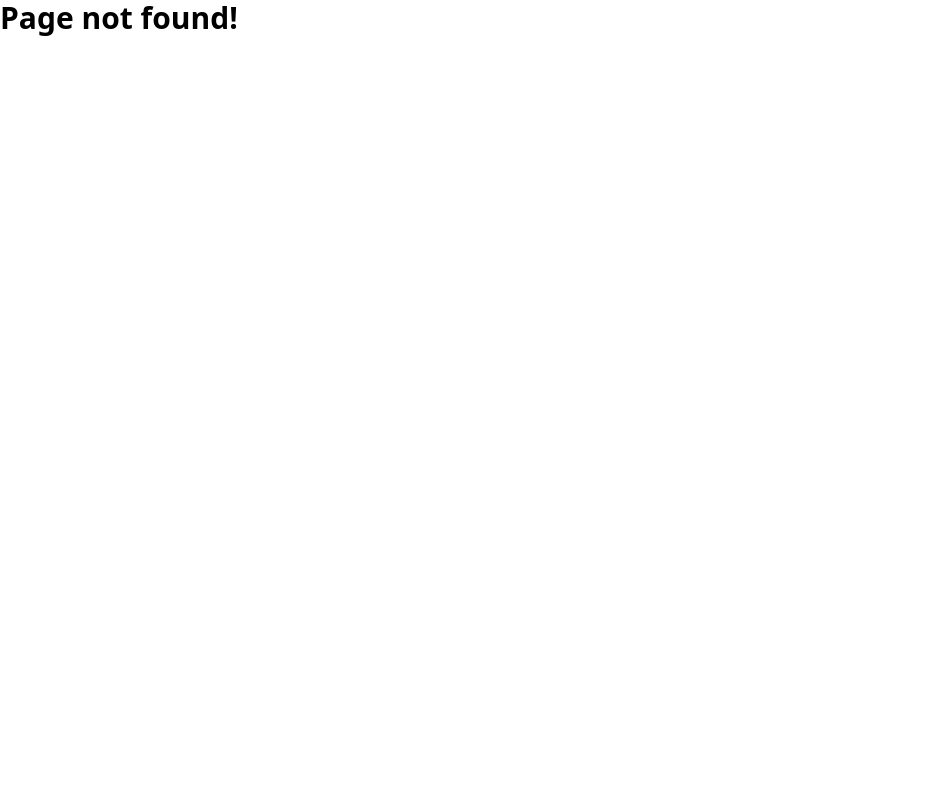
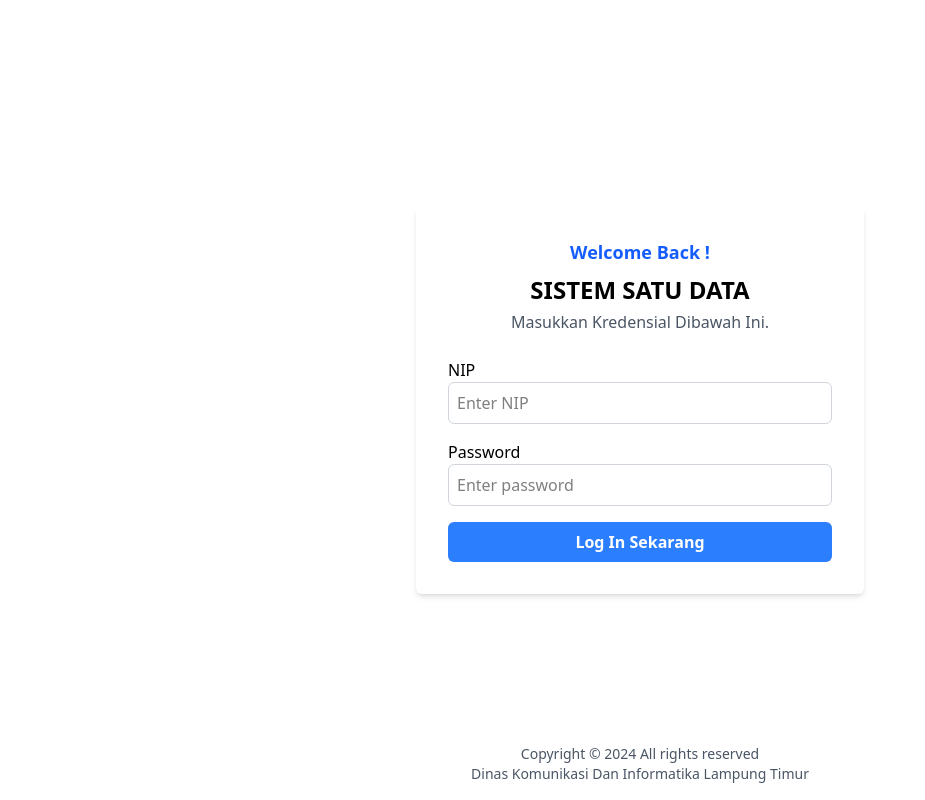
Before and after one commit to misdarmanto/clone_web, a React (Vite) app: page /login in a window 1280 px wide. Before the commit this address had no page. Shown: the whole page, without its empty margins (0-925 px from the left). Built offline with nearby package versions, Linux system fonts and the light colour scheme.

Commit message:
feat: setup zod validation and create ui for login page

```diff
--- a/package.json
+++ b/package.json
@@ -12,11 +12,14 @@
     "build-storybook": "storybook build"
   },
   "dependencies": {
+    "@hookform/resolvers": "^5.0.1",
     "@tailwindcss/vite": "^4.1.8",
     "react": "^19.1.0",
     "react-dom": "^19.1.0",
+    "react-hook-form": "^7.57.0",
     "react-icons": "^5.5.0",
-    "react-router-dom": "^7.6.1"
+    "react-router-dom": "^7.6.1",
+    "zod": "^3.25.49"
   },
   "devDependencies": {
     "@chromatic-com/storybook": "^4.0.0",
--- a/src/components/header/Navbar.tsx
+++ b/src/components/header/Navbar.tsx
@@ -1,6 +1,7 @@
 import { useState } from "react";
 import Icon from "../../assets/icon.png";
 import Button from "../buttons/Button";
+import { useNavigate } from "react-router-dom";
 
 type MenuItem = {
   label: string;
@@ -12,8 +13,14 @@ interface NavbarProps {
 }
 
 export default function Navbar({ menuItems = [] }: NavbarProps) {
+  const navigate = useNavigate();
+
   const [isMenuOpen, setIsMenuOpen] = useState(false);
   const toggleMenu = () => setIsMenuOpen(!isMenuOpen);
+
+  const handleLogin = () => {
+    navigate("/login");
+  };
 
   return (
     <nav>
@@ -79,7 +86,7 @@ export default function Navbar({ menuItems = [] }: NavbarProps) {
 
           {/* Login button (desktop) */}
           <div className="hidden lg:block">
-            <Button>Login</Button>
+            <Button onClick={handleLogin}>Login</Button>
           </div>
         </div>
       </div>
@@ -97,7 +104,7 @@ export default function Navbar({ menuItems = [] }: NavbarProps) {
             </a>
           ))}
           <div>
-            <Button>Login</Button>
+            <Button onClick={handleLogin}>Login</Button>
           </div>
         </div>
       </div>
--- a/src/pages/HomeView.tsx
+++ b/src/pages/HomeView.tsx
@@ -1,7 +1,7 @@
 import heroImage from "../assets/hero.png";
 import cardImage from "../assets/card-image.png";
 import whyMeImage from "../assets/whyme.png";
-import Button from "../components/Button";
+import Button from "../components/buttons/Button";
 
 export default function HomeView() {
   return (
@@ -127,8 +127,6 @@ export default function HomeView() {
           />
         </div>
       </div>
-
-
     </div>
   );
 }
--- /dev/null
+++ b/src/pages/LoginView.tsx
@@ -0,0 +1,82 @@
+import { useForm } from "react-hook-form";
+import { zodResolver } from "@hookform/resolvers/zod";
+import { loginSchema, type LoginFormData } from "../schema/loginSchema";
+export default function LoginView() {
+  const {
+    register,
+    handleSubmit,
+    formState: { errors },
+  } = useForm<LoginFormData>({
+    resolver: zodResolver(loginSchema),
+  });
+
+  const onSubmit = (data: LoginFormData) => {
+    console.log("Login data:", data);
+  };
+
+  return (
+    <div className="min-h-screen flex items-center justify-center">
+      <div className="bg-white shadow-md rounded-md p-8 w-full max-w-md">
+        <h2 className="text-center text-blue-600 text-lg font-semibold mb-2">
+          Welcome Back !
+        </h2>
+        <h1 className="text-center text-2xl font-bold mb-1">
+          SISTEM SATU DATA
+        </h1>
+        <p className="text-center text-gray-600 mb-6">
+          Masukkan Kredensial Dibawah Ini.
+        </p>
+
+        <form onSubmit={handleSubmit(onSubmit)} className="space-y-4">
+          <div>
+            <label className="block font-medium">NIP</label>
+            <input
+              type="text"
+              {...register("nip")}
+              placeholder="Enter NIP"
+              className={`w-full border ${
+                errors.nip ? "border-red-500" : "border-gray-300"
+              } rounded-md p-2 focus:outline-none focus:ring-2 ${
+                errors.nip ? "focus:ring-red-400" : "focus:ring-blue-400"
+              }`}
+            />
+            {errors.nip && (
+              <p className="text-red-500 text-sm mt-1">{errors.nip.message}</p>
+            )}
+          </div>
+
+          <div>
+            <label className="block font-medium">Password</label>
+            <input
+              type="password"
+              {...register("password")}
+              placeholder="Enter password"
+              className={`w-full border ${
+                errors.password ? "border-red-500" : "border-gray-300"
+              } rounded-md p-2 focus:outline-none focus:ring-2 ${
+                errors.password ? "focus:ring-red-400" : "focus:ring-blue-400"
+              }`}
+            />
+            {errors.password && (
+              <p className="text-red-500 text-sm mt-1">
+                {errors.password.message}
+              </p>
+            )}
+          </div>
+
+          <button
+            type="submit"
+            className="w-full bg-blue-500 hover:bg-blue-600 text-white py-2 rounded-md font-semibold"
+          >
+            Log In Sekarang
+          </button>
+        </form>
+      </div>
+
+      <div className="absolute bottom-4 text-center w-full text-sm text-gray-600">
+        <p>Copyright © 2024 All rights reserved</p>
+        <p>Dinas Komunikasi Dan Informatika Lampung Timur</p>
+      </div>
+    </div>
+  );
+}
--- a/src/routers/index.tsx
+++ b/src/routers/index.tsx
@@ -8,6 +8,7 @@ import UrusanView from "../pages/UrusanView";
 import OrganizationView from "../pages/OrganizationView";
 import PublicationView from "../pages/PublicationView";
 import ContactView from "../pages/ContactView";
+import LoginView from "../pages/LoginView";
 
 export default function AppRouters() {
   const routers = createBrowserRouter([
@@ -46,6 +47,10 @@ export default function AppRouters() {
         },
       ],
     },
+    {
+      path: "/login",
+      element: <LoginView />,
+    },
   ]);
 
   return <RouterProvider router={routers} />;
--- /dev/null
+++ b/src/schema/loginSchema.ts
@@ -0,0 +1,17 @@
+import { z } from "zod";
+
+export const loginSchema = z.object({
+  nip: z
+    .string()
+    .min(1, "NIP wajib diisi")
+    .regex(/^\d{18}$/, "NIP harus terdiri dari 18 digit angka"),
+  password: z
+    .string()
+    .min(8, "Password minimal 8 karakter")
+    .regex(/[a-z]/, "Password harus mengandung huruf kecil")
+    .regex(/[A-Z]/, "Password harus mengandung huruf besar")
+    .regex(/\d/, "Password harus mengandung angka")
+    .regex(/[\W_]/, "Password harus mengandung karakter spesial"),
+});
+
+export type LoginFormData = z.infer<typeof loginSchema>;
```
Also changed, not shown: 1 other file (tests, documents, lock files or other folders).
